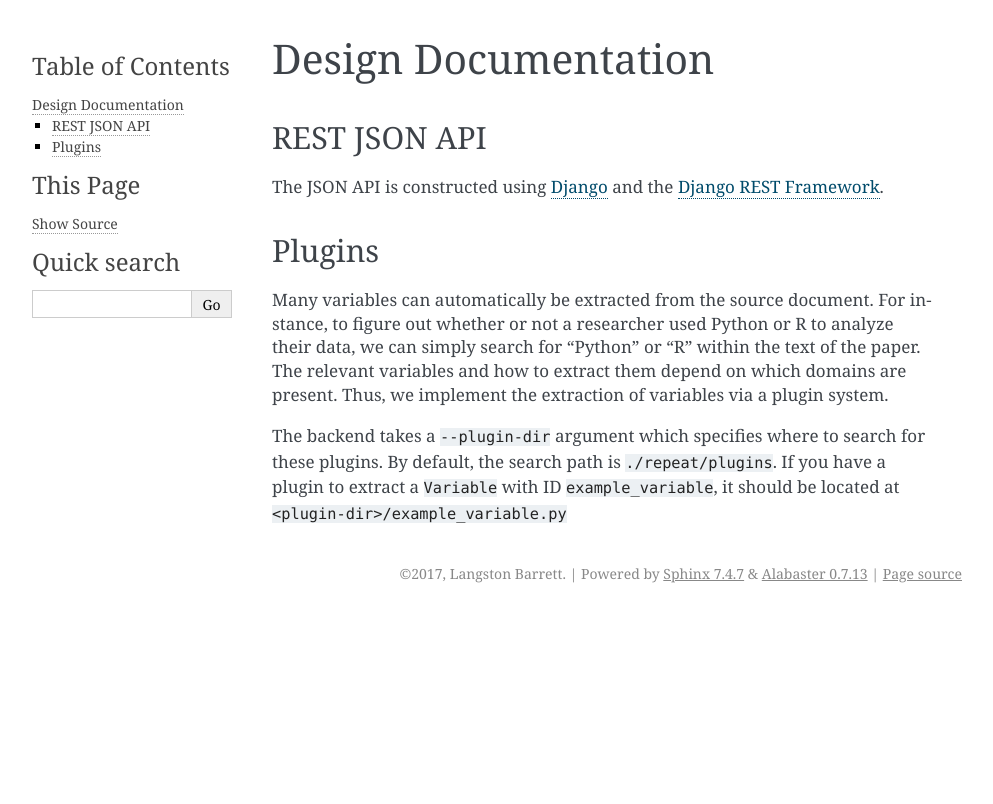
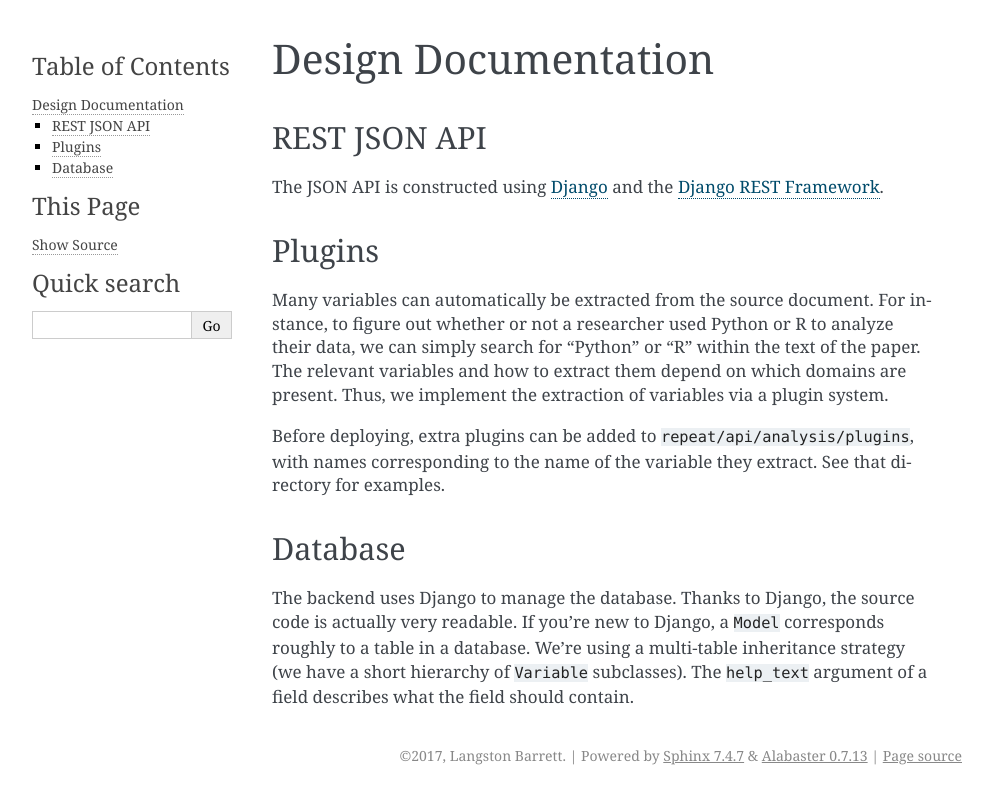
Before and after one commit to stevendborrelli/repeat-aft, a Sphinx documentation site: the page built from docs/design.rst, in a window 1280 px wide. Shown: the top 804 px of the page, without its empty margins (148-1141 px from the left). Built offline with Sphinx 7.4.7, drawn with Linux system fonts in a browser that asks for light colours; pages that are not in the unit, such as notebooks, are missing from menus.

Commit message:
update design docs
remove outdated information, merge database docs into design docs

```diff
--- a/docs/design.rst
+++ b/docs/design.rst
@@ -19,11 +19,17 @@ paper. The relevant variables and how to extract them depend on which
 domains are present. Thus, we implement the extraction of variables via a plugin
 system.
 
-.. TODO: make this true
+Before deploying, extra plugins can be added to ``repeat/api/analysis/plugins``,
+with names corresponding to the name of the variable they extract. See that
+directory for examples.
 
-The backend takes a ``--plugin-dir`` argument which specifies where to search
-for these plugins. By default, the search path is ``./repeat/plugins``.
-If you have a plugin to extract a ``Variable`` with ID ``example_variable``, it
-should be located at ``<plugin-dir>/example_variable.py``
+.. _database:
 
-.. TODO: example plugins
+Database
+--------
+
+The backend uses Django to manage the database. Thanks to Django, the source
+code is actually very readable. If you're new to Django, a ``Model`` corresponds
+roughly to a table in a database. We're using a multi-table inheritance strategy
+(we have a short hierarchy of ``Variable`` subclasses). The ``help_text``
+argument of a field describes what the field should contain.
```
Also changed, not shown: docs/design/database.rst (deleted, +0 -24 lines).
